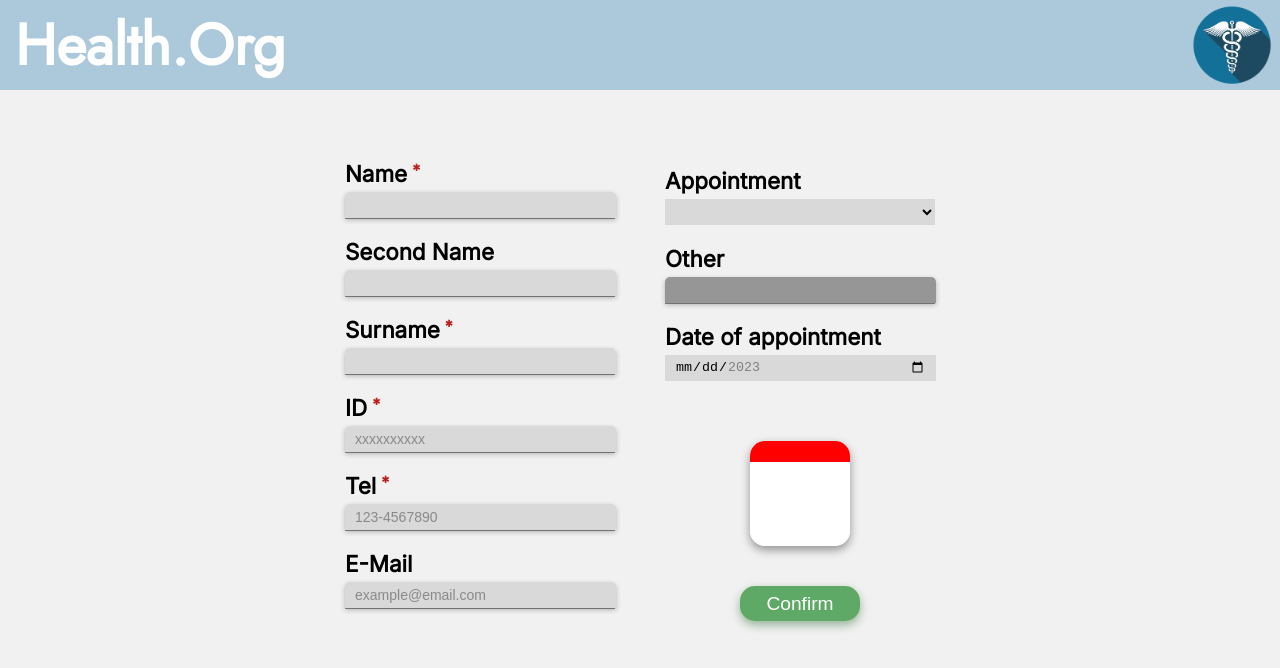
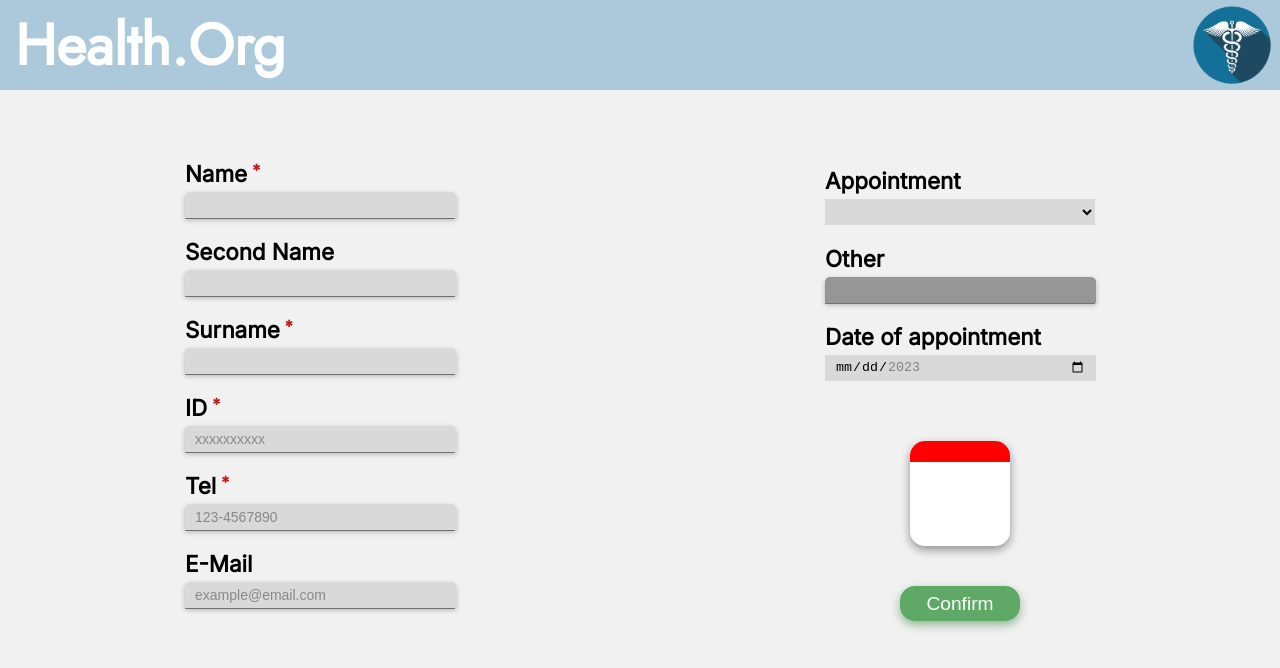
Before and after one commit to arizaxel16/Parcial_II, an Angular app in the folder Parcial_II/: page / in a window 1280 px wide. Shown: the top 668 px of the page. Built offline with nearby package versions, Linux system fonts and the light colour scheme.

Commit message:
css update column spacing

```diff
--- a/Parcial_II/src/app/form/form.component.css
+++ b/Parcial_II/src/app/form/form.component.css
@@ -4,7 +4,7 @@
 
     display: flex;
     flex-direction: row;
-    justify-content: center;
+    justify-content: space-around;
     align-items: center;
     margin: 0px;
 }
```
